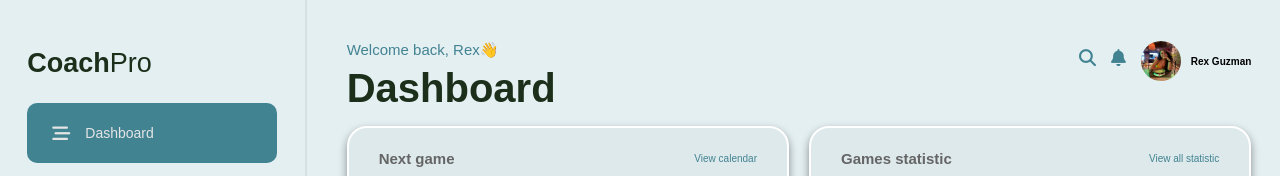
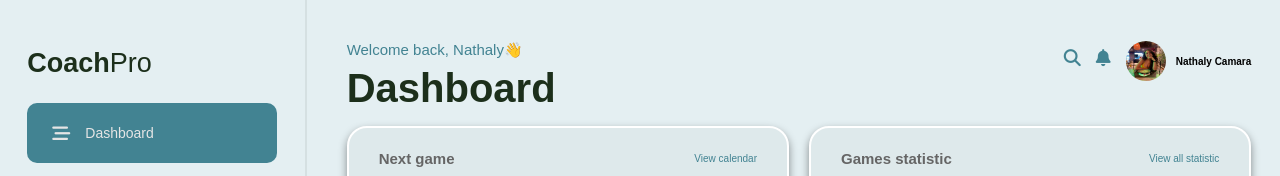
Before and after one commit to NathalyAPC/Dashboard-CoachPro, a plain HTML site: page index.html in a window 1280 px wide. Shown: the top 176 px of the page. Drawn offline with Linux system fonts and the light colour scheme.

Commit message:
user changed

```diff
--- a/index.html
+++ b/index.html
@@ -58,14 +58,14 @@
         <div class="contenedor_dashboard">
             <div class="saludo_perfil">
                 <div class="saludo">
-                    <h5 class="welcome">Welcome back, Rex👋</h5>
+                    <h5 class="welcome">Welcome back, Nathaly👋</h5>
                     <h1 class="dashboard">Dashboard</h1>
                 </div>
                 <div class="perfil">
                     <i class="fa-solid fa-magnifying-glass"></i>
                     <i class="fa-solid fa-bell"></i>
                     <img class="img_usuario" src="/img/perfil.jpg" alt="foto de un hombre sonriendo">
-                    <h6 class="rex">Rex Guzman</h6>
+                    <h6 class="nathy">Nathaly Camara</h6>
                 </div>
             </div>
             <!-- este es bloque de juegos -->
--- a/style.css
+++ b/style.css
@@ -95,6 +95,7 @@ html {
     margin: 5px 0;
     border-radius: 10px;
     transition: background-color 0.3s ease;
+    cursor: pointer;
 }
 
 .opciones_opciones:hover {
@@ -380,6 +381,7 @@ html {
     color:#428392;
     background-color: #DEE9EB;
     box-shadow: 0px 4px 8px rgba(0, 0, 0, 0.426);
+    cursor: pointer;
 }
 
 .posesiones_boton:hover {
@@ -496,7 +498,7 @@ span {
     margin-right: 10px;
 }
 
-.rex {
+.nathy {
     font-size: 1rem;
     margin-top: 30px;
 }
```
